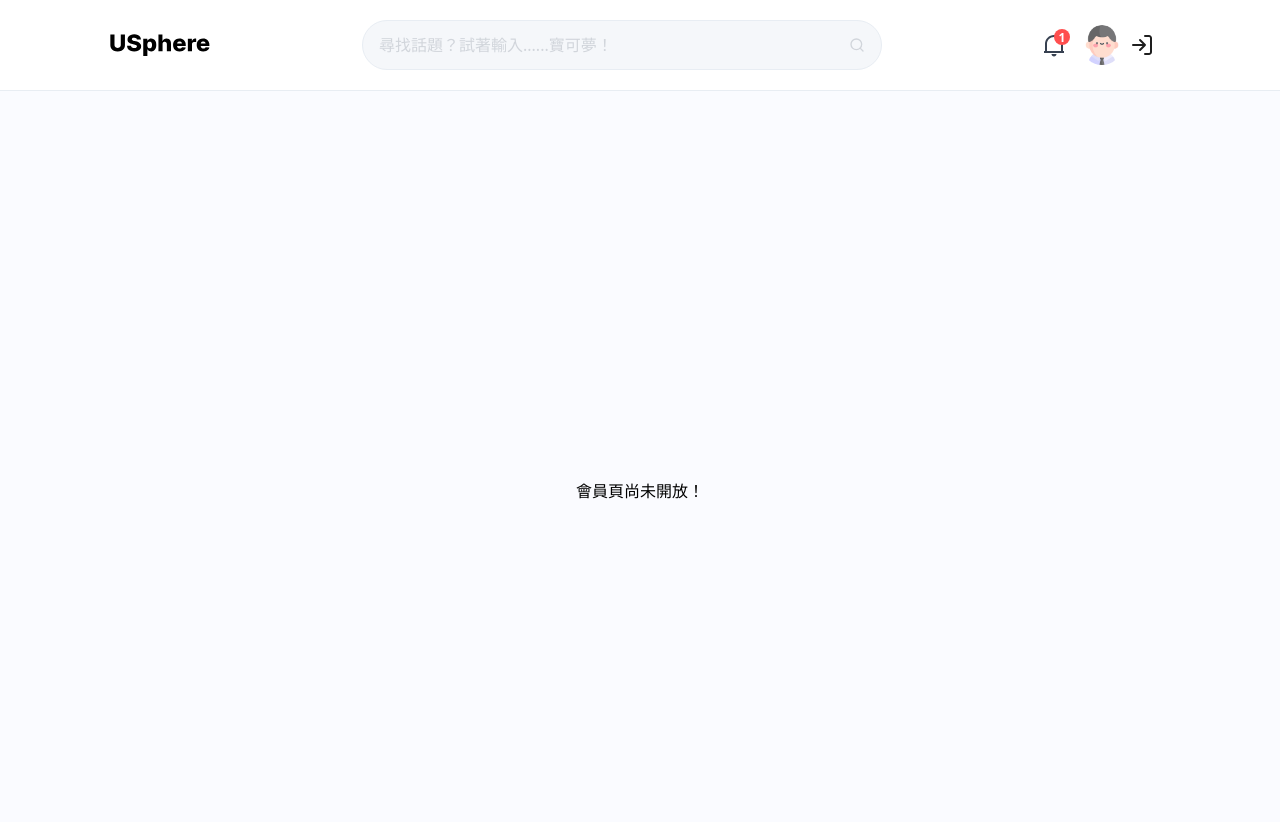
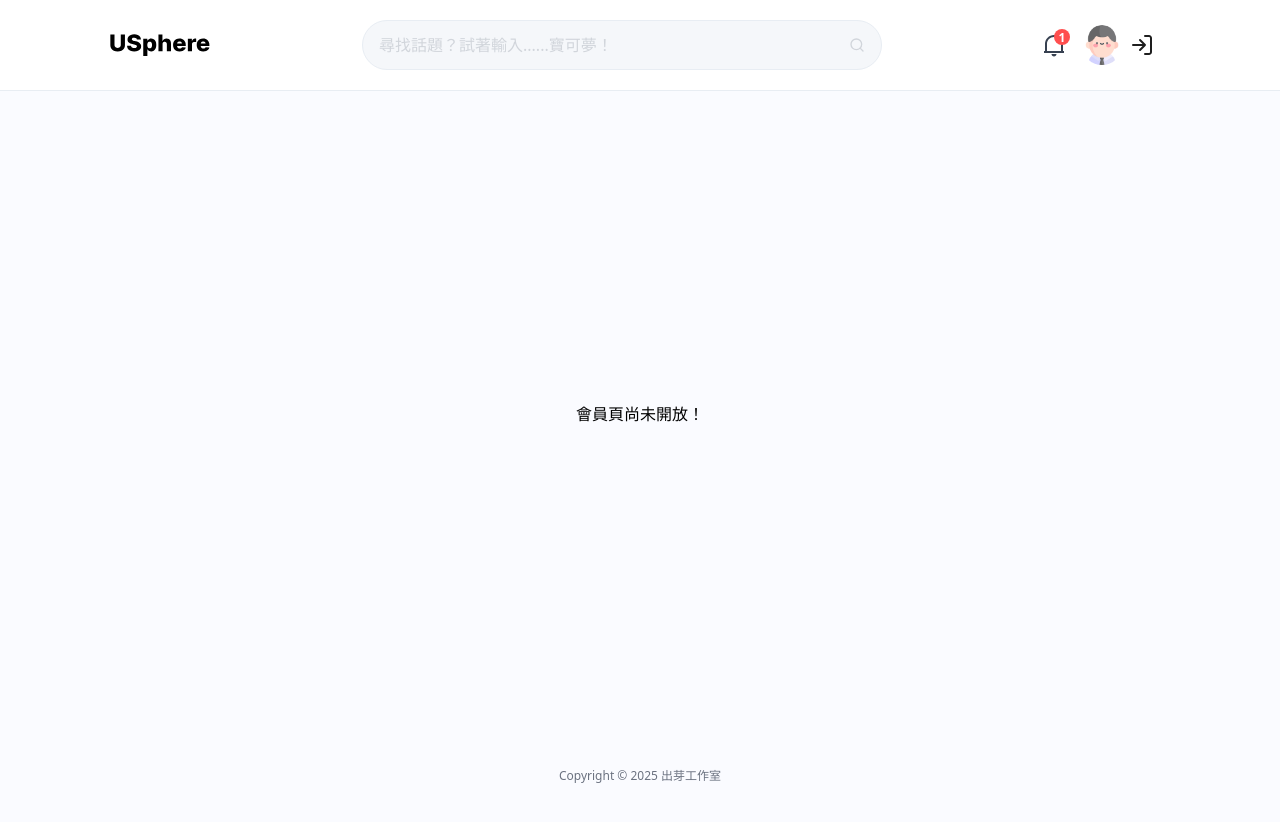
Before and after one commit to WangYingJu/USphere, a Vue app: page /avatar in a window 1280 px wide. Shown: the top 822 px of the page. After the commit the page ends 800 px from the top, so only its background shows below. Built offline with nearby package versions, Linux system fonts and the light colour scheme; no server answers.

Commit message:
feat: add footer and adjust layout min-height to 100vh. (#42)
Co-authored-by: “WangYingJu” <“iriswang1091@gmail.com”>

```diff
--- a/src/App.vue
+++ b/src/App.vue
@@ -1,5 +1,6 @@
 <script setup>
 import AppHeader from './components/AppHeader.vue'
+import AppFooter from './components/AppFooter.vue'
 import LoginDialog from './components/LoginDialog.vue'
 import { useLoginDialog } from './stores/useLoginDialog'
 import { fetchUserInfo } from './apis/whoami'
@@ -33,8 +34,11 @@ onMounted(() => {
 </script>
 
 <template>
-  <AppHeader />
-  <RouterView />
+  <div class="flex flex-col min-h-screen">
+    <AppHeader />
+    <RouterView />
+    <AppFooter />
+  </div>
   <LoginDialog v-if="loginDialogStore.isShowDialog" />
   <LoadingUI v-if="loadingStore.isLoading" />
 </template>
--- /dev/null
+++ b/src/components/AppFooter.vue
@@ -0,0 +1,5 @@
+<template>
+  <footer class="container container-customizing-1060 mt-auto">
+    <p class="text-center text-xs text-gray-450 pb-4 pt-8">Copyright © 2025 出芽工作室</p>
+  </footer>
+</template>
--- a/src/views/AvatarView.vue
+++ b/src/views/AvatarView.vue
@@ -1,15 +1,5 @@
 <template>
-  <div class="avatar">
-    <h1 class="mx-auto">會員頁尚未開放！</h1>
+  <div class="flex flex-grow justify-center items-center h-40">
+    <h2>會員頁尚未開放！</h2>
   </div>
 </template>
-
-<style>
-@media (min-width: 1024px) {
-  .avatar {
-    min-height: 100vh;
-    display: flex;
-    align-items: center;
-  }
-}
-</style>
```
